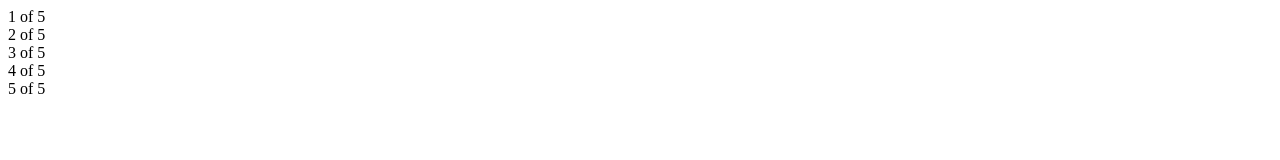
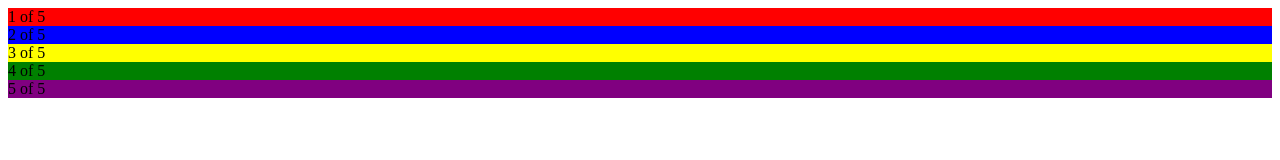
Before and after one commit to jeremiahcurrier/jeremiahcurrier.github.io, a plain HTML site: page index.html in a window 1280 px wide. Drawn offline with Linux system fonts and the light colour scheme.

Commit message:
Update index.html

```diff
--- a/index.html
+++ b/index.html
@@ -8,10 +8,10 @@
     <!-- <link rel="stylesheet" type="text/css" href="/style.css"> NOT USED YET-->
   </head>
   <body>
-    <div class="container first">1 of 5</div>
-    <div class="container second">2 of 5</div>
-    <div class="container third">3 of 5</div>
-    <div class="container fourth">4 of 5</div>
-    <div class="container fifth">5 of 5</div>
+    <div class="container first" style="background-color:red">1 of 5</div>
+    <div class="container second" style="background-color:blue">2 of 5</div>
+    <div class="container third" style="background-color:yellow">3 of 5</div>
+    <div class="container fourth" style="background-color:green">4 of 5</div>
+    <div class="container fifth" style="background-color:purple">5 of 5</div>
   </body>
 </html>
```
